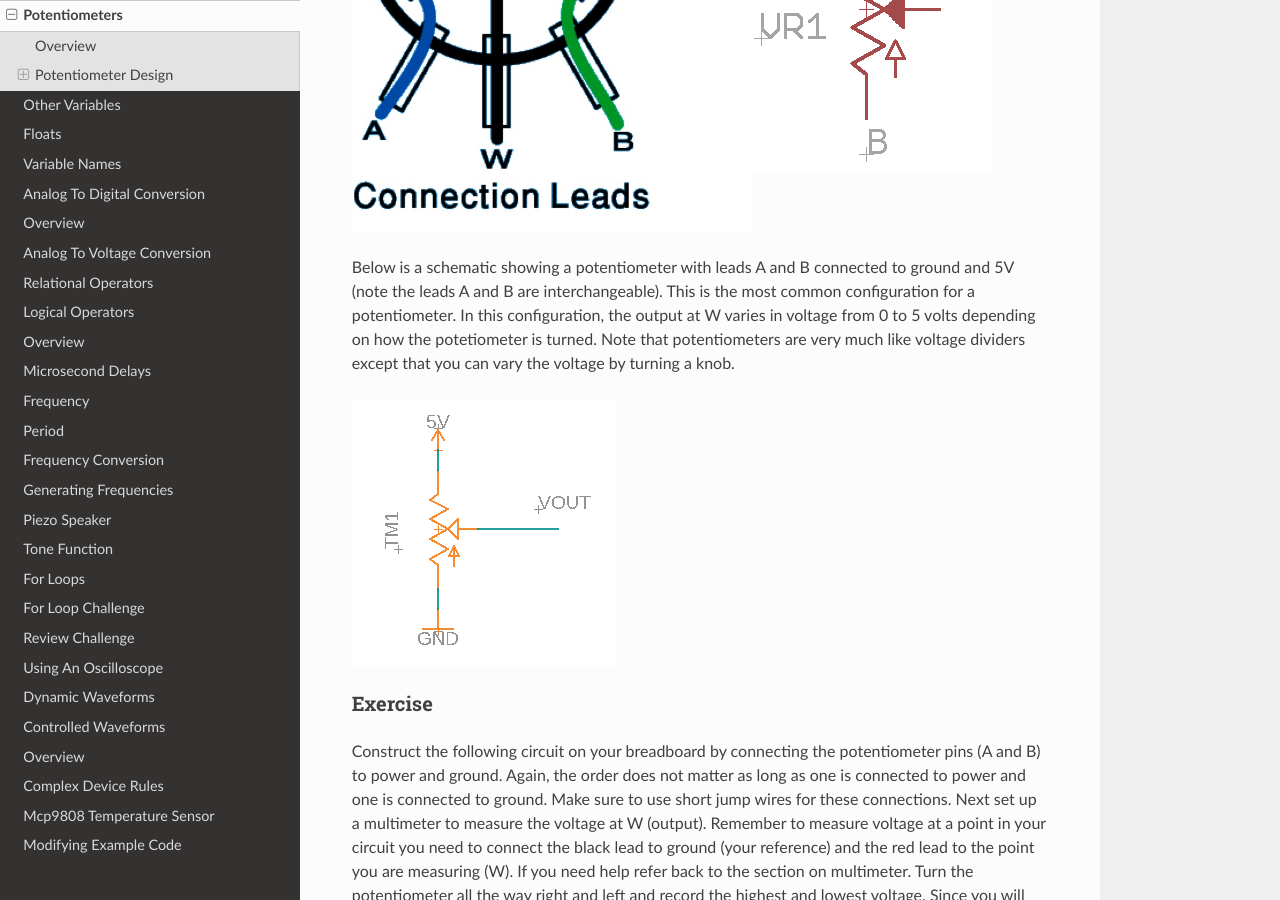
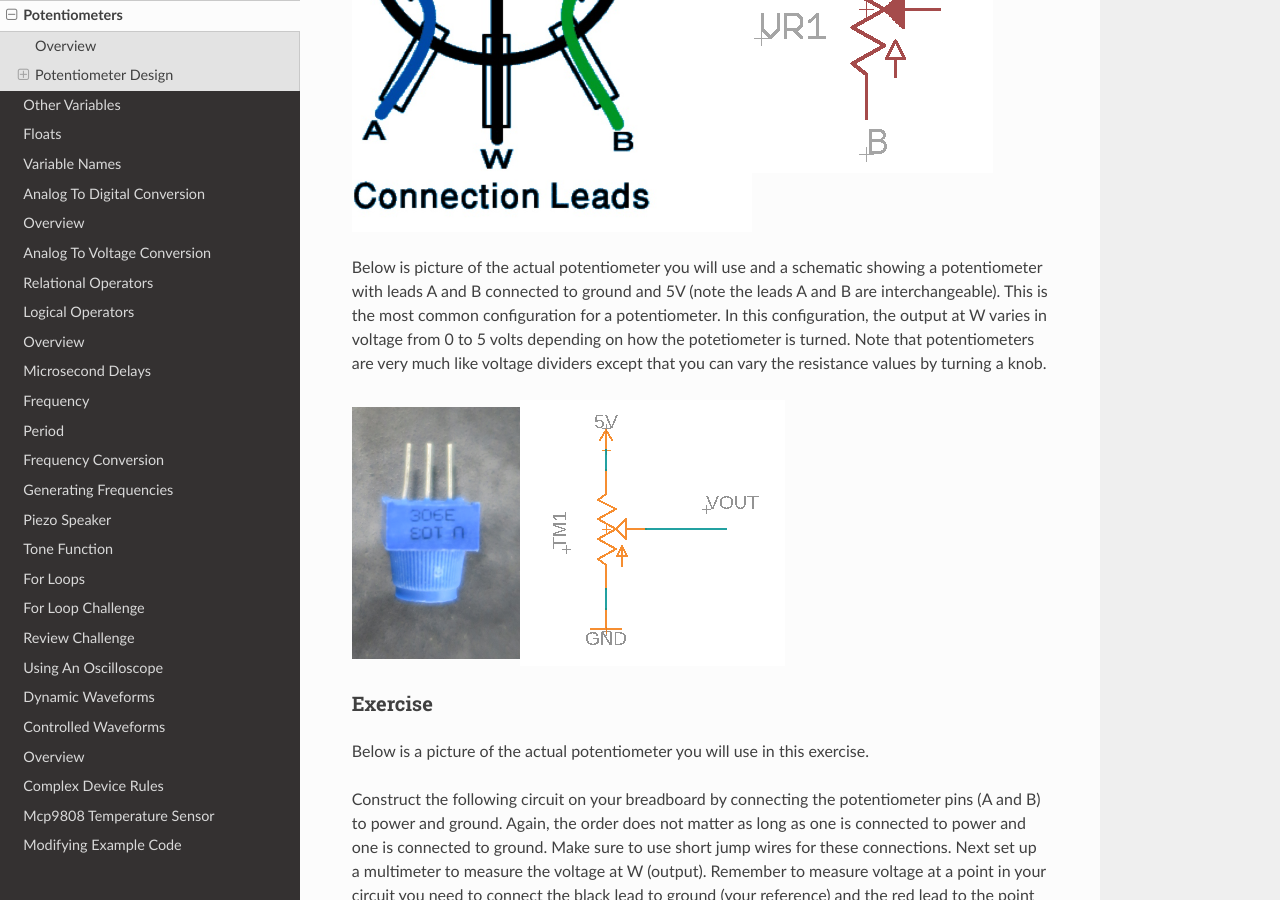
Before and after one commit to maxtkc/mvths-wiki, a Sphinx documentation site: the page built from docs/020-potentiometers.rst, in a window 1280 px wide and 900 px high, scrolled down 948 px. Built offline with Sphinx 7.4.7 and the Read the Docs theme 2.0.0, drawn with Linux system fonts in a browser that asks for light colours; pages that are not in the unit, such as notebooks, are missing from menus.

Commit message:
Update 020-potentiometers.rst

```diff
--- a/docs/020-potentiometers.rst
+++ b/docs/020-potentiometers.rst
@@ -17,18 +17,22 @@ The two outside leads (A and B) form a fixed value resistor. In the case of a 10
 
 |image0|\ |image1|
 
-Below is a schematic showing a potentiometer with leads A and B connected to ground and 5V (note the leads A and B are interchangeable). This is the most common configuration for a potentiometer. In this configuration, the output at W varies in voltage from 0 to 5 volts depending on how the potetiometer is turned. Note that potentiometers are very much like voltage dividers except that you can vary the voltage by turning a knob.
+Below is picture of the actual potentiometer you will use and a schematic showing a potentiometer with leads A and B connected to ground and 5V (note the leads A and B are interchangeable). This is the most common configuration for a potentiometer. In this configuration, the output at W varies in voltage from 0 to 5 volts depending on how the potetiometer is turned. Note that potentiometers are very much like voltage dividers except that you can vary the resistance values by turning a knob.
 
-.. image:: images/potentiometer_volts.png
 
+
+|image2|\ |image4|
 
 Exercise
 ~~~~~~~~
 
+Below is a picture of the actual potentiometer you will use in this exercise.
+
 Construct the following circuit on your breadboard by connecting the potentiometer pins (A and B) to power and ground. Again, the order does not matter as long as one is connected to power and one is connected to ground. Make sure to use short jump wires for these connections. Next set up a multimeter to measure the voltage at W (output). Remember to measure voltage at a point in  your circuit you need to connect the black lead to ground (your reference) and the red lead to the point you are measuring (W). If you need help refer back to the  section on multimeter. Turn the potentiometer all the way right and left and record the highest and lowest voltage. Since you will need to measure two points and move the potentiometer, I recommend using alligator leads with your multimeter so your hands are free to turn the potentiometer. Record the following in your notebook.
 
-.. figure:: images/image60.png
-   :alt:
+
+|image2|\ |image3|
+
 
 +-------------------+------------------------+
 |                   | Potentiometer Output   |
@@ -43,5 +47,7 @@ Construct the following circuit on your breadboard by connecting the potentiomet
 .. |image0| image:: images/image71.png
    :width: 400px
 .. |image2| image:: images/realpot.PNG
+.. |image3| image:: images/image60.png
+.. |image4| image:: images/potentiometer_volts.png
 .. |image1| image:: images/image57.png
    :align: top
```
